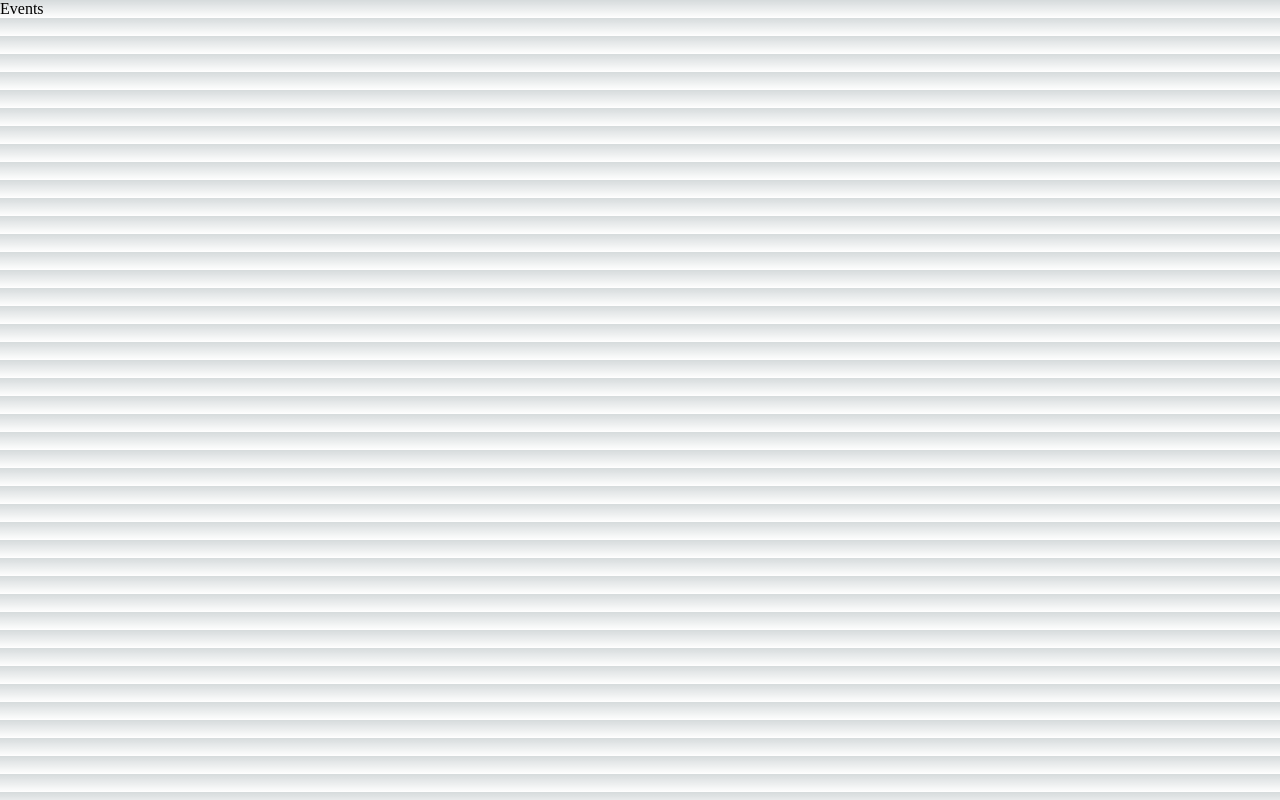
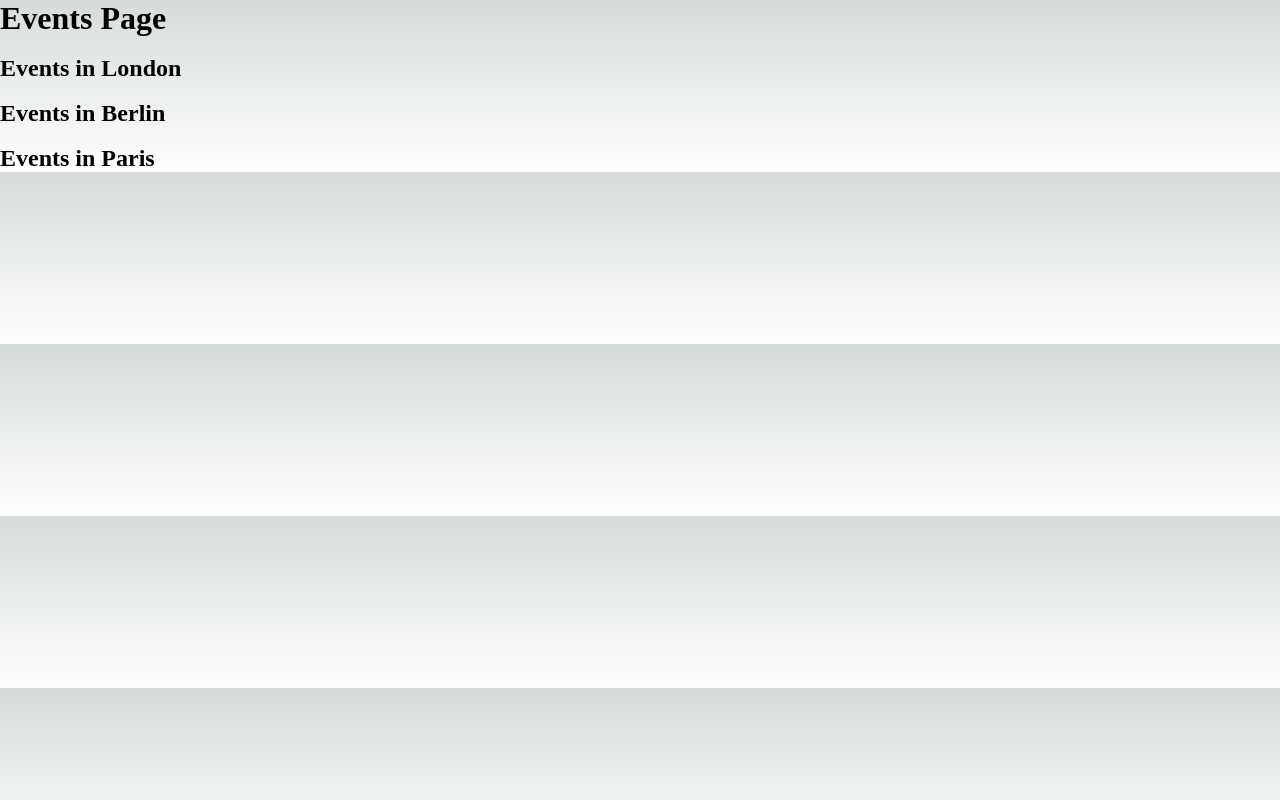
Before and after one commit to Anastasiia-Obushenko/events_app, a Next.js app: page /events in a window 1280 px wide. Built offline with nearby package versions, Linux system fonts and the light colour scheme.

Commit message:
events page content

```diff
--- a/src/pages/events/index.js
+++ b/src/pages/events/index.js
@@ -2,7 +2,21 @@ import React from 'react'
 
 const Events = () => {
   return (
-    <div>Events</div>
+    <div>
+      <h1>Events Page</h1>
+      <a>
+        <img />
+        <h2>Events in London</h2>
+      </a>
+      <a>
+        <img />
+        <h2>Events in Berlin</h2>
+      </a>
+      <a>
+        <img />
+        <h2>Events in Paris</h2>
+      </a>
+    </div>
   )
 }
 
```
